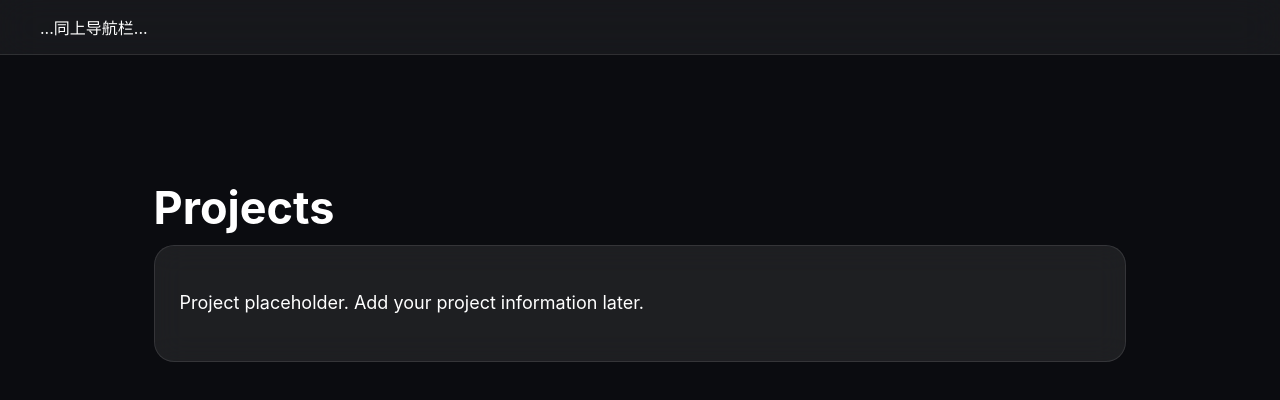
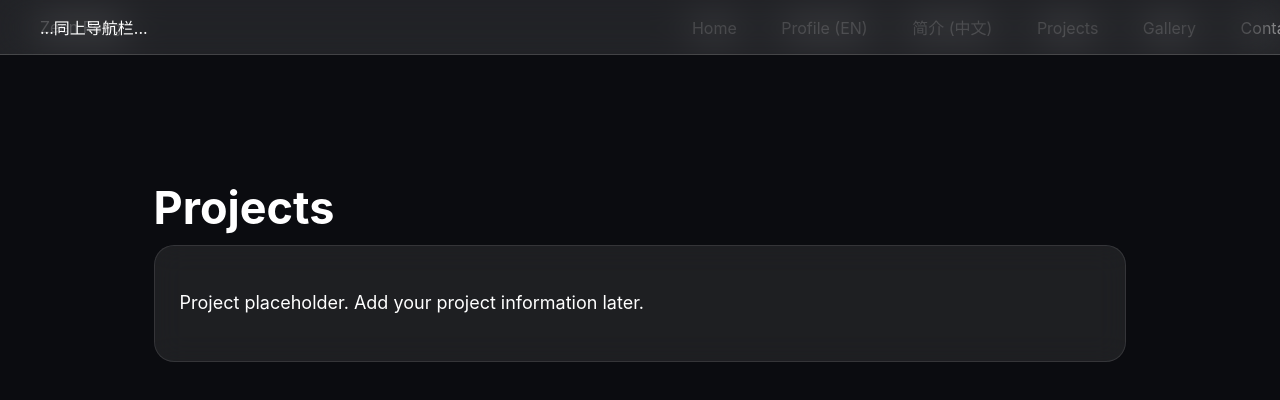
Before and after one commit to johnzeen0711/test, a plain HTML site: page Projects.html in a window 1280 px wide. Drawn offline with Linux system fonts and the light colour scheme.

Commit message:
Add navigation bar to Projects.html
Added navigation bar with links to various pages.

```diff
--- a/Projects.html
+++ b/Projects.html
@@ -1,3 +1,16 @@
+<nav class="navbar">
+    <div class="nav-left">Zeen Peng</div>
+
+    <div class="nav-right">
+        <a href="index.html">Home</a>
+        <a href="Personal-Profile-English.html">Profile (EN)</a>
+        <a href="Personal-Profile-Chinese.html">简介 (中文)</a>
+        <a href="Projects.html">Projects</a>
+        <a href="Gallery.html">Gallery</a>
+        <a href="Contact.html">Contact</a>
+    </div>
+</nav>
+
 <!DOCTYPE html>
 <html>
 <head>
```
